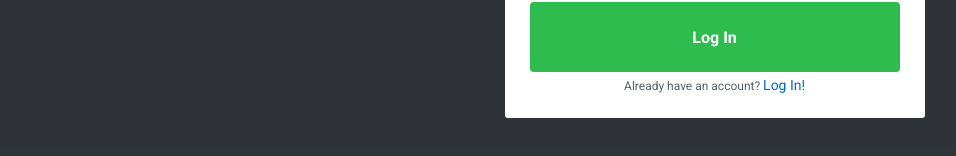
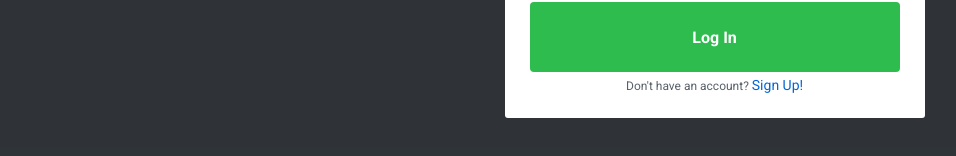
Before and after one commit to bbzitopirulito/streamers, a React (Create React App) app in the folder frontend/: page /login in a window 1280 px wide. Shown: the part 362-518 px from the top of the page, without its empty margins (161-1117 px from the left). Built offline with nearby package versions, Linux system fonts and the light colour scheme.

Commit message:
correcting sign up text in the login file

```diff
--- a/frontend/src/pages/Login/index.js
+++ b/frontend/src/pages/Login/index.js
@@ -61,7 +61,7 @@
 
                             <button className="btn" type="submit">Log In</button>
                             <div className="signup">
-                                <p>Already have an account? <Link to="/login">Log In!</Link></p>
+                                <p>Don't have an account? <Link to="/login">Sign Up!</Link></p>
                             </div>
                         </form>
                     </div>
```
